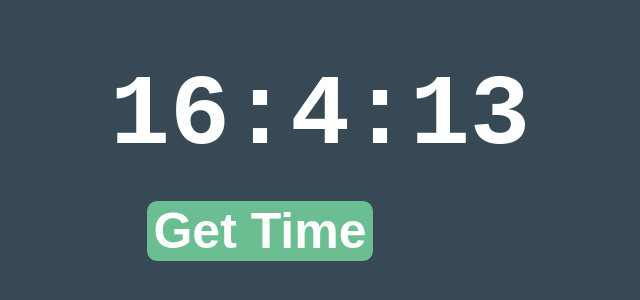
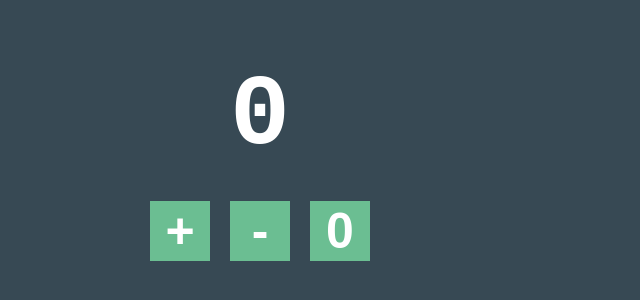
Before and after one commit to Mariam-Naz/learning-React, a React app in the folder my-app/: page / in a window 1280 px wide. Shown: the part 120-420 px from the top of the page, without its empty margins (380-1020 px from the left). Built offline with nearby package versions, Linux system fonts and the light colour scheme.

Commit message:
useState hooks inital count program

```diff
--- a/my-app/public/styles.css
+++ b/my-app/public/styles.css
@@ -17,11 +17,10 @@ h1 {
 }
 
 button {
-  display: inline;
+  display: inline-block;
   background-color: #6bbe92;
   border: 0;
-  border-radius: 10px;
-  box-shadow: 5px;
+  width: 60px;
   margin: 10px;
   text-align: center;
   color: #fff;
--- a/my-app/src/components/App.jsx
+++ b/my-app/src/components/App.jsx
@@ -1,17 +1,23 @@
-import React, { useState } from "react";
+import React, {useState} from "react";
 
 function App() {
-  var set = new Date();
-var [time,setTime] = useState(set.getHours() + ":" + set.getMinutes() + ":" + set.getSeconds());
-function fetchTime(){
-  setTime(time = new Date().getHours() + ":" + new Date().getMinutes() + ":" + new Date().getSeconds());
-  setInterval(fetchTime, 1000);
+  let [count,setCount] = useState(0);
+
+  function increase(){
+    setCount(count + 1);
+  }
+  function decrease(){
+    setCount(count - 1);
+  }
+  function reset(){
+    setCount(count = 0)
+  }
+  return <div className="container">
+  <h1>{count}</h1>
+  <button onClick = {increase}>+</button>
+  <button onClick = {decrease}>-</button>
+  <button onClick = {reset}>0</button>
+</div>
 }
-  return (
-    <div className="container">
-      <h1>{time}</h1>
-      <button onClick={fetchTime}>Get Time</button>
-    </div>
-  );
-}
+
 export default App;
--- a/my-app/src/index.js
+++ b/my-app/src/index.js
@@ -1,6 +1,6 @@
-export default App;
 import React from "react";
 import ReactDOM from "react-dom";
-import App from "./components/App";
+import App from "./components/App"
 
-ReactDOM.render(<App />, document.getElementById("root"));
+ReactDOM.render(<App />,document.getElementById("root")
+);
```
